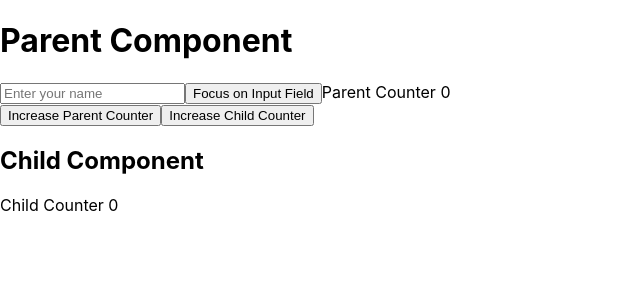
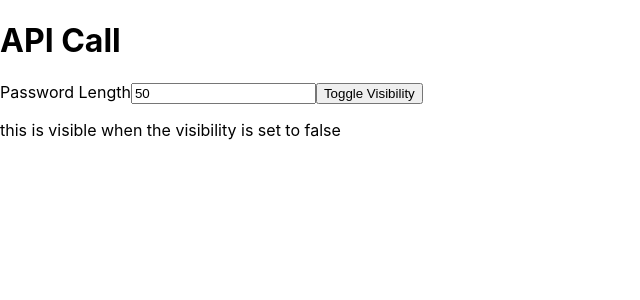
Before and after one commit to geeksterin/fs-12-13-React-, a React (Create React App) app: page / in a window 1280 px wide. Shown: the top 300 px of the page, without its empty margins (0-640 px from the left). Built offline with nearby package versions, Linux system fonts and the light colour scheme.

Commit message:
05-01-2024 | Axios and useRef project

```diff
--- a/src/App.js
+++ b/src/App.js
@@ -1,11 +1,11 @@
 import { useState } from "react";
 import "./App.css";
-import ParentComponent from "./Components/04-01-2024/ParentComponent";
+import Api from "./Components/05-01-2024/Api";
 
 function App() {
   return (
     <div className="App">
-      <ParentComponent />
+      <Api />
     </div>
   );
 }
--- /dev/null
+++ b/src/Components/05-01-2024/Api.js
@@ -0,0 +1,108 @@
+import axios from "axios";
+import { useEffect, useState } from "react";
+
+const Api = () => {
+  useEffect(() => {
+    // Fetched the data for health
+    const fetchData = async () => {
+      //   const options = {
+      //     method: "GET",
+      //     url: "https://exercisedb.p.rapidapi.com/exercises/bodyPart/back",
+      //     params: { limit: "10" },
+      //     headers: {
+      //       "X-RapidAPI-Key":
+      //         "efe577231amsh203f1bad1649aabp136ba4jsnb3225ae50d8a",
+      //       "X-RapidAPI-Host": "exercisedb.p.rapidapi.com",
+      //     },
+      //   };
+
+      //   try {
+      //     const response = await axios.request(options);
+      //     console.log(response.data);
+      //   } catch (error) {
+      //     console.error(error);
+      //   }
+      // Syntax : axios.get(api-url, config-object)
+      const response = await axios.get(
+        "https://exercisedb.p.rapidapi.com/exercises/bodyPart/back",
+        {
+          params: {
+            limit: 50,
+            offset: 5,
+          },
+          headers: {
+            "X-RapidAPI-Key":
+              "efe577231amsh203f1bad1649aabp136ba4jsnb3225ae50d8a",
+            "X-RapidAPI-Host": "exercisedb.p.rapidapi.com",
+          },
+        }
+      );
+      console.log(response.data);
+    };
+    // fetchData();
+
+    const bodyObj = { inputs: "Astronaut riding a horse" };
+    const configObj = {
+      headers: {
+        Authorization: "Bearer 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",
+      },
+    };
+    // Syntax : axios.post(api-url, body-object, config-object)
+    const getImageData = async () => {
+      const response = await axios.post(
+        "https://api-inference.huggingface.co/models/prompthero/openjourney-v4",
+        bodyObj,
+        configObj
+      );
+      console.log(response.data);
+    };
+
+    // getImageData();
+  }, []);
+
+  const [passwordLength, setPasswordLength] = useState(0);
+  const onPasswordChange = (e) => {
+    // console.log(e.target.value);
+    setPasswordLength(e.target.value);
+  };
+
+  setTimeout(() => {
+    setPasswordLength(50);
+  }, 5_000);
+
+  const [isVisible, setVisible] = useState(false);
+
+  const onVisibilityChange = () => {
+    setVisible((prevVisible) => !prevVisible);
+  };
+
+  return (
+    <>
+      <h1>API Call</h1>
+      <label htmlFor="passwordLength">Password Length</label>
+      <input
+        value={passwordLength}
+        onChange={onPasswordChange}
+        id="passwordLength"
+        type="number"
+      />
+      <button onClick={onVisibilityChange}>Toggle Visibility</button>
+      {isVisible ? (
+        <p>
+          lorem ipsum dor sit amet lorem ipsum dor sit amet lorem ipsum dor sit
+          amet lorem ipsum dor sit amet lorem ipsum dor sit amet{" "}
+        </p>
+      ) : (
+        <p>this is visible when the visibility is set to false</p>
+      )}
+
+      {
+        isVisible && (
+            <h1>Visible with help of && operator</h1>
+        )
+      }
+    </>
+  );
+};
+
+export default Api;
```
